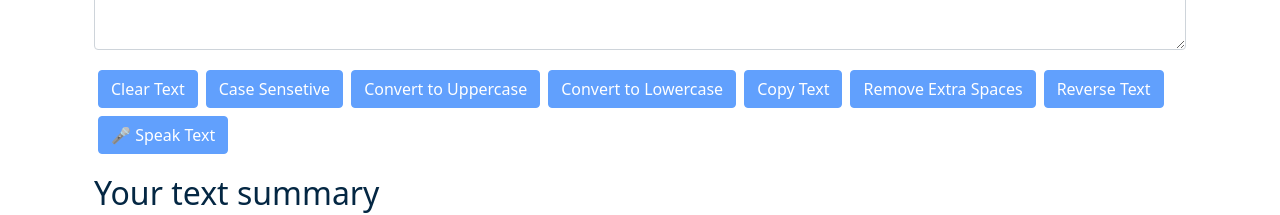
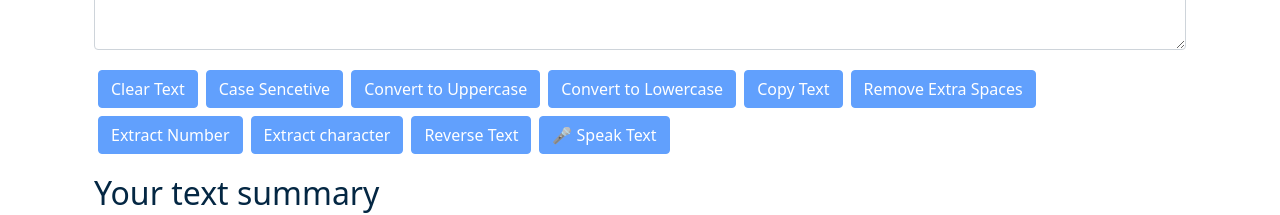
Before and after one commit to rsap4you/textUtil, a React (Create React App) app: page / in a window 1280 px wide. Shown: the part 350-565 px from the top of the page. Built offline with nearby package versions, Linux system fonts and the light colour scheme.

Commit message:
First commit

```diff
--- a/src/App.css
+++ b/src/App.css
@@ -25,7 +25,7 @@
 }
 
 .App-link {
-  color: #61dafb;
+  color: #0694bb;
 }
 
 @keyframes App-logo-spin {
--- a/src/App.js
+++ b/src/App.js
@@ -65,7 +65,7 @@ function App() {
 
     </Switch>
 
-    </div>
+    </div><br/>
     <Footer/>
     </Router>
     </>
--- a/src/components/TextForm.js
+++ b/src/components/TextForm.js
@@ -34,6 +34,18 @@ export default function TextForm(props) {
         let newText = text.split(/[ ]+/);
         setText(newText.join(" "));
         props.showAlert("Extra spaces removed!", "success");
+    }
+
+    const handlechar = () => {
+        let newText = text.split(/[ a-zA-z]+/);
+        setText(newText.join(""));
+        props.showAlert("Extract Number!", "success");
+    }
+
+    const handlenumber = () => {
+        let newText = text.split(/[ 0-9]+/);
+        setText(newText.join(""));
+        props.showAlert("Extract Number!", "success");
     }
 
     // const handleExtractNumber = () => {
@@ -84,11 +96,14 @@ const handleCapitalizeWordClick = () => {
             <textarea className="form-control" value={text} onChange={handleOnChange1} style={{backgroundColor: props.mode==='dark'?'#13466e':'white', color: props.mode==='dark'?'white':'#042743'}} id="myBox" rows="8"></textarea>
             </div>
             <button disabled={text.length===0} className="btn btn-primary mx-1 my-1" onClick={handleClearClick}>Clear Text </button>
-            <button disabled={text.length===0} className="btn btn-primary mx-1 my-1" onClick={handleCapitalizeWordClick}>Case Sensetive </button>
+            {/* <button disabled={text.length===0} className="btn btn-primary mx-1 my-1" onClick={countVowel}>countVowel </button> */}
+            <button disabled={text.length===0} className="btn btn-primary mx-1 my-1" onClick={handleCapitalizeWordClick}>Case Sencetive </button>
             <button disabled={text.length===0} className="btn btn-primary mx-1 my-1" onClick={handleUpClick1}>Convert to Uppercase </button>
             <button disabled={text.length===0} className="btn btn-primary mx-1 my-1" onClick={handleLoClick1}>Convert to Lowercase </button>
             <button disabled={text.length===0} className="btn btn-primary mx-1 my-1" onClick={handleCopy1}>Copy Text</button>
             <button disabled={text.length===0} className="btn btn-primary mx-1 my-1" onClick={handleExtraSpaces1}>Remove Extra Spaces</button>
+            <button disabled={text.length===0} className="btn btn-primary mx-1 my-1" onClick={handlechar}>Extract Number</button>
+            <button disabled={text.length===0} className="btn btn-primary mx-1 my-1" onClick={handlenumber}>Extract character</button>
 
             <button disabled={text.length===0} className="btn btn-primary mx-1 my-1" onClick={handleReverse}>Reverse Text</button>
             <button disabled={text.length===0} className="btn btn-primary mx-1 my-1" onClick={textToSpeech}>&#127908; Speak Text </button>
@@ -97,6 +112,7 @@ const handleCapitalizeWordClick = () => {
             <h2>Your text summary</h2>
             <p>{text.split(/\s+/).filter((element)=>{return element.length!==0}).length} words and {text.length} characters</p>
             <p>{0.008 *  text.split(/\s+/).filter((element)=>{return element.length!==0}).length} Minutes read</p>
+
             <h2>Preview</h2>
             <p>{text.length>0?text:"Nothing to preview!"}</p>
 
```
